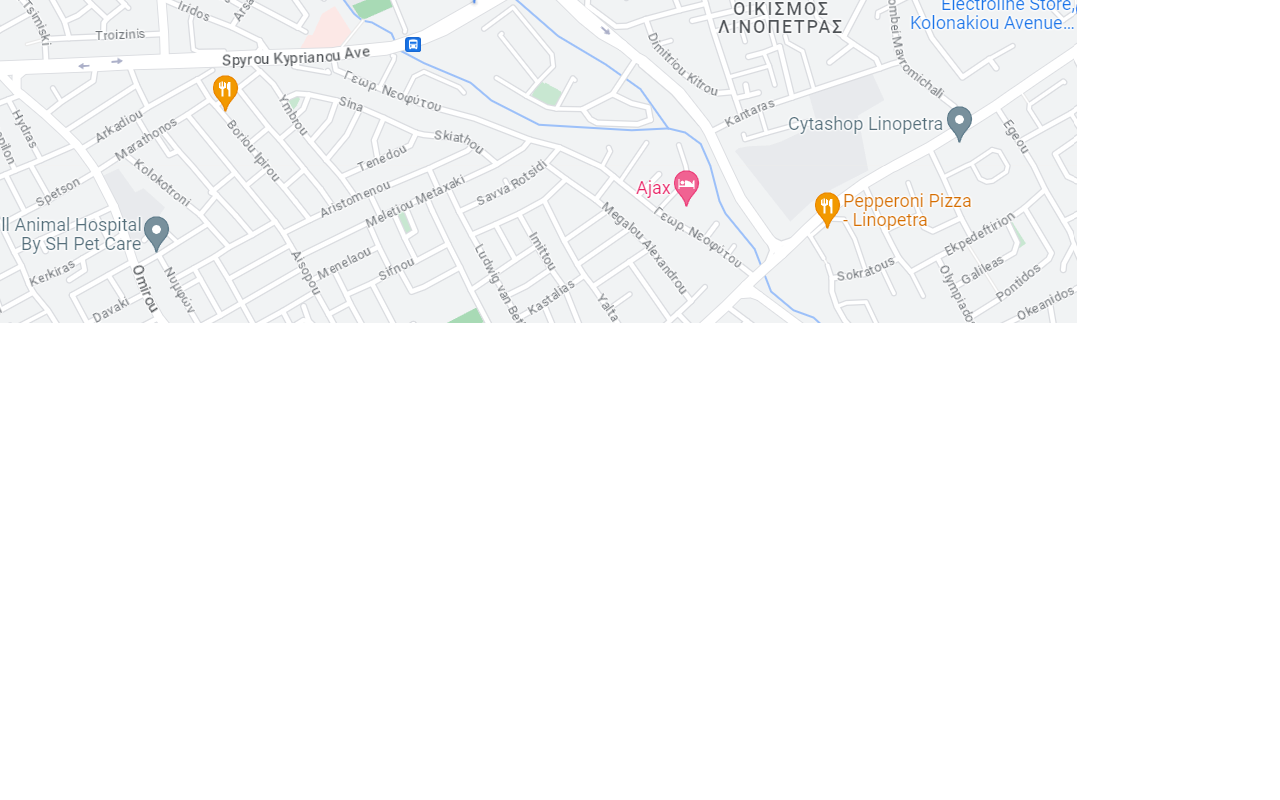
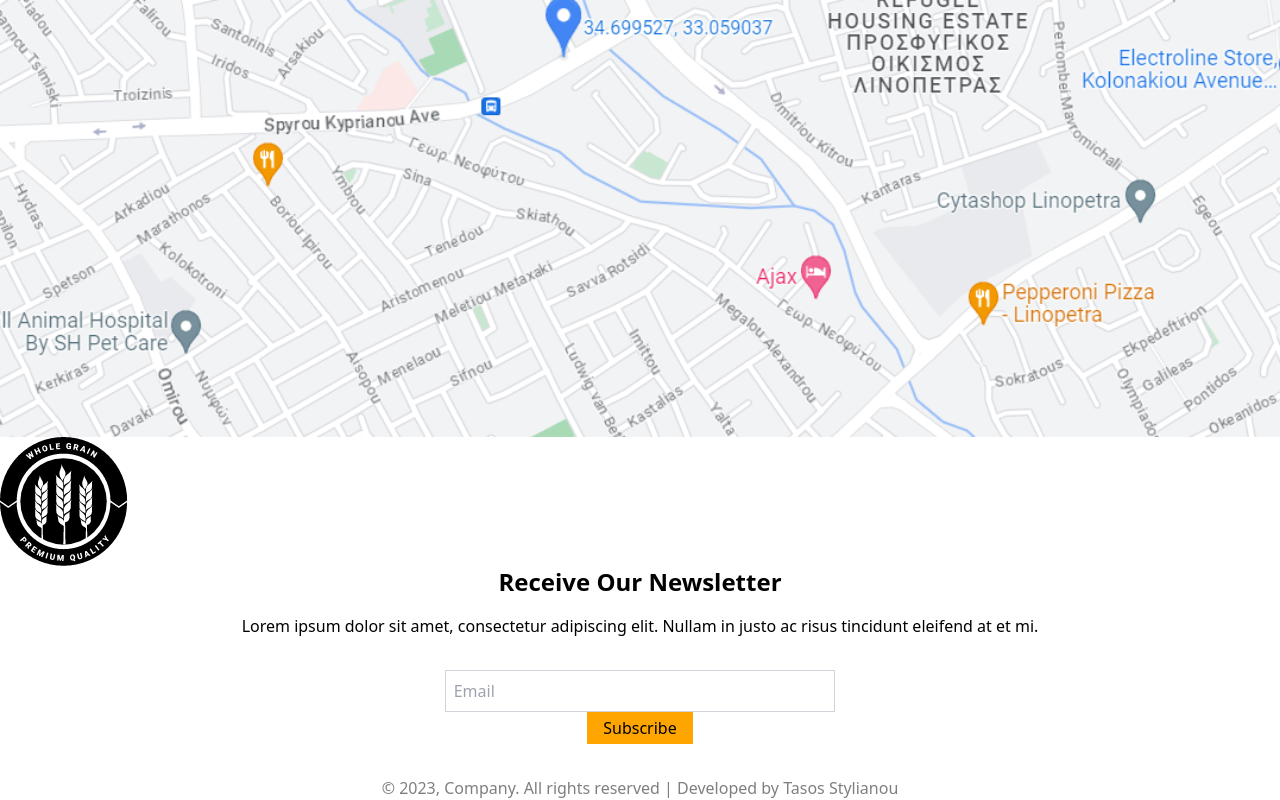
Before and after one commit to TasosStylianou/Wheat_website, a plain HTML site: page index.html in a window 1280 px wide. Shown: the part 4133-4933 px from the top of the page. Before the commit the page ends 4456 px from the top, so only its background shows below. Drawn offline with nearby package versions, Linux system fonts and the light colour scheme.

Commit message:
Newsletter Section

```diff
--- a/index.html
+++ b/index.html
@@ -267,6 +267,28 @@
         </div>
     </div>
 </div>
-    <img src="images/location.png" alt="Location" class="h-30w-full">
+    <img src="images/location.png" alt="Location" class="w-full">
+
+    <img src="images/logo.png" alt="Location" class="h-30 w-25">
+<div class="flex justify-center">
+    <div class="text-center">
+        <h1 class="font-bold text-2xl mb-4">Receive Our Newsletter</h1>
+    </div>
+</div>
+<div class="flex justify-center">
+    <div class="text-center">
+        <p>
+            Lorem ipsum dolor sit amet, consectetur adipiscing elit. Nullam in justo ac risus tincidunt eleifend at et
+            mi.
+        </p>
+    </div>
+</div>
+<div class="flex justify-center p-8">
+    <div class="text-center">
+        <input type="email" placeholder="Email" class="border border-gray-300 p-2 pr-10 w-full">
+        <button class=" text-black py-1 px-4 " style="background-color: orange">Subscribe</button>
+    </div>
+</div>
+<p class="opacity-50 text-black flex justify-center"> © 2023, Company. All rights reserved | Developed by Tasos Stylianou</p>
 </body>
 </html>
```
